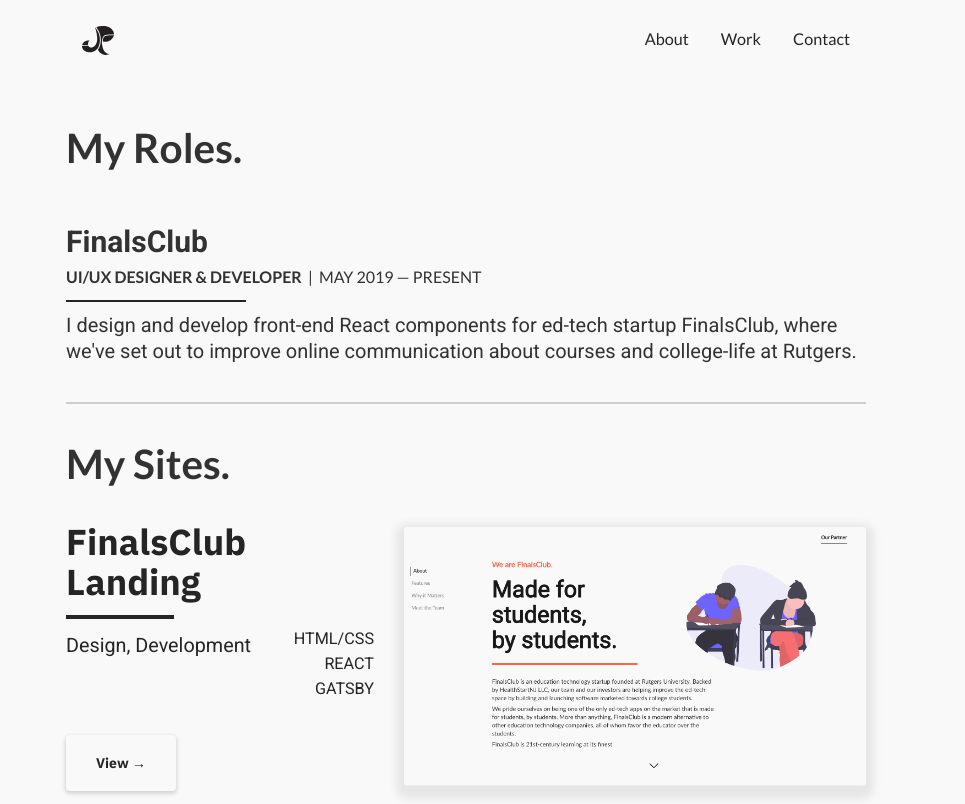
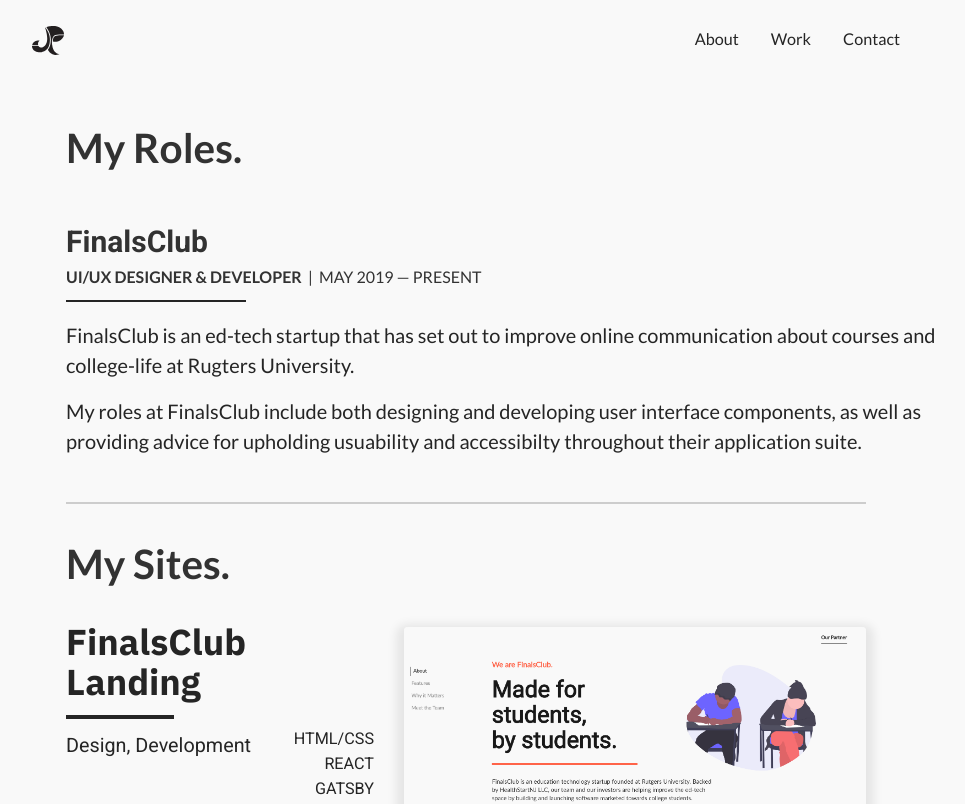
Before and after one commit to imjackson/Portfolio, a Gatsby site: page /work/Work in a window 1280 px wide. Shown: the top 804 px of the page, without its empty margins (174-1139 px from the left). Built offline with nearby package versions, Linux system fonts and the light colour scheme; Gatsby itself is replaced by a stand-in of ours.

Commit message:
[Work] update FinalsClub copy text

```diff
--- a/src/components/components.module.css
+++ b/src/components/components.module.css
@@ -5,7 +5,7 @@
     font-size: 20px;
     line-height: 30px;
     color: var(--black);
-    margin: 0.5rem 0;
+    margin: 8px 0;
     margin-right: 2rem;
 }
 @media screen and (max-width: 860px) {
--- a/src/layout/layout.module.css
+++ b/src/layout/layout.module.css
@@ -38,7 +38,7 @@
 */
 .Header {
     height: 4.5rem;
-    width: var(--content-width);
+    width: calc(var(--content-width) + 100px);
     border-bottom: 5px solid;
     transition: border 0.2s ease;
     padding: 0;
@@ -73,6 +73,11 @@
     font-size: 1.4em;
     margin-left: 1.5rem;
     animation: fade-in 1.2s cubic-bezier(0.39, 0.575, 0.565, 1) both;
+}
+@media screen and (max-width: 1080px) {
+    .Header {
+        width: var(--content-width);
+    }
 }
 @media screen and (max-width: 860px) {
     .Logo {
@@ -149,7 +154,7 @@
 */
 .Footer {
     height: 8rem;
-    width: var(--content-width);
+    width: calc(var(--content-width) + 100px);
     border-top: 5px solid;
     background-color: transparent;
     display: flex;
@@ -178,6 +183,11 @@
     flex-flow: row nowrap;
     justify-content: flex-end;
     align-items: center;
+}
+@media screen and (max-width: 1080px) {
+    .Footer {
+        width: var(--content-width);
+    }
 }
 @media screen and (max-width: 860px) {
     .Footer {
--- a/src/pages/work/Work.js
+++ b/src/pages/work/Work.js
@@ -4,6 +4,7 @@
 // Components
 import Subheader from "../../components/Subheader"
 import FullBreak from "../../components/FullBreak"
+import Paragraph from "../../components/Paragraph"
 
 // Images
 import FinalsClubImage from "./FinalsClubImage.js"
@@ -23,11 +24,17 @@
                     &nbsp;&nbsp;|&nbsp;&nbsp;May 2019 — Present
                 </p>
                 <hr className={styles.RoleBreak} />
-                <p className={styles.RoleDescription}>
-                    I design and develop front-end React components for ed-tech
-                    startup FinalsClub, where we've set out to improve online
-                    communication about courses and college-life at Rutgers.
-                </p>
+                <Paragraph>
+                    FinalsClub is an ed-tech startup that has set out to improve
+                    online communication about courses and college-life at
+                    Rugters University.
+                </Paragraph>
+                <Paragraph>
+                    My roles at FinalsClub include both designing and developing
+                    user interface components, as well as providing advice for
+                    upholding usuability and accessibilty throughout their
+                    application suite.
+                </Paragraph>
             </div>
             <Spacer />
             <FullBreak />
```
